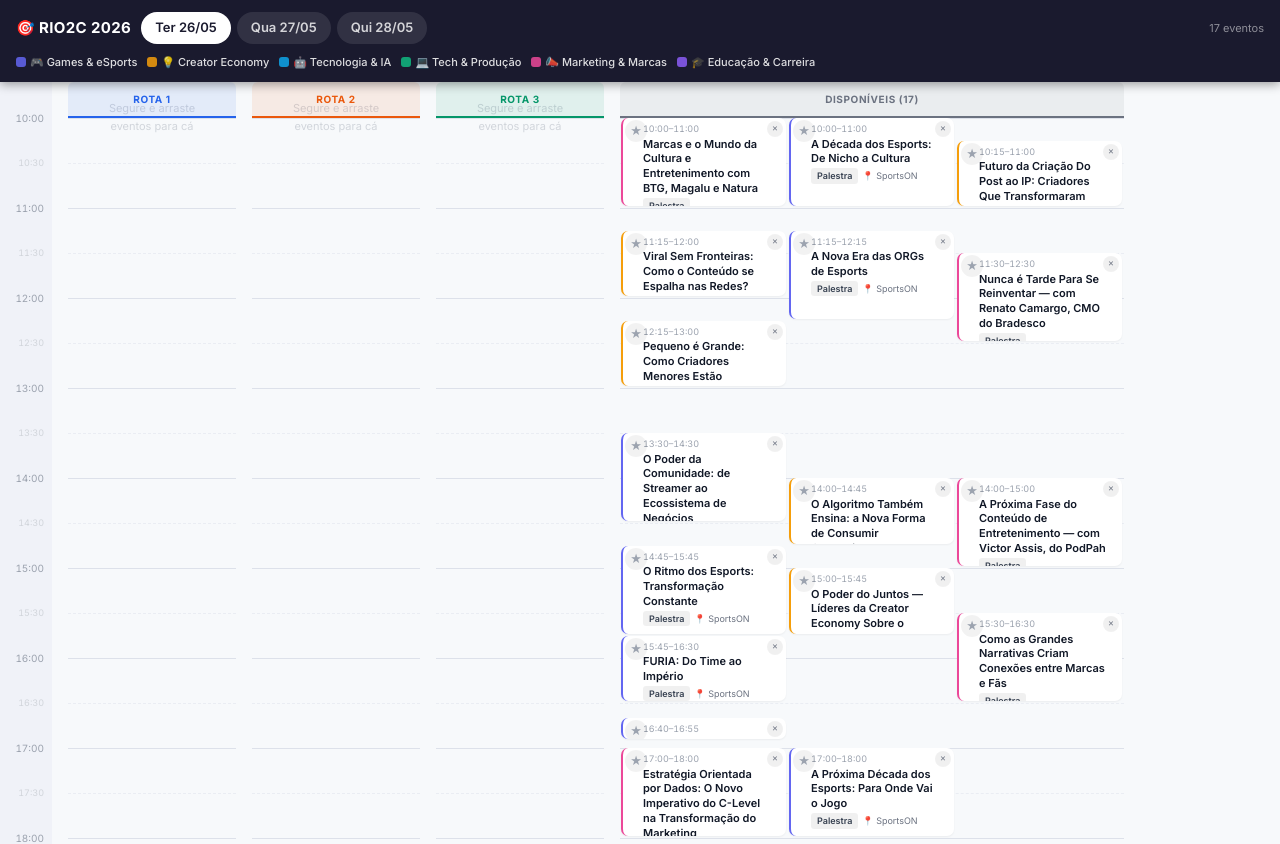
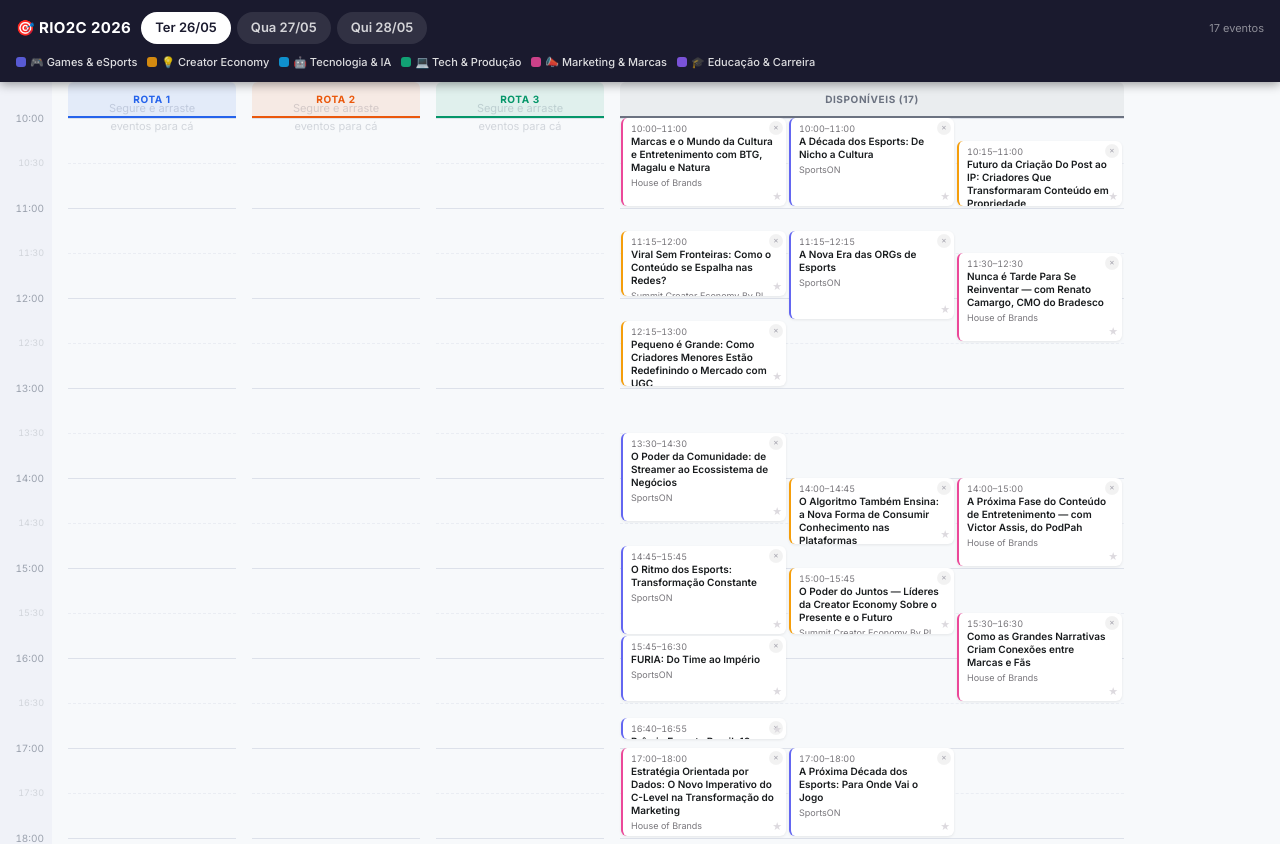
Before and after one commit to BryamFLA/rio2c-agenda, a React (Vite) app: page / in a window 1280 px wide. Shown: the top 844 px of the page. Built offline with nearby package versions, Linux system fonts and the light colour scheme.

Commit message:
Task 7: Replace EventCard with cleaner design using granular selectors

```diff
--- a/src/components/timeline/EventCard.tsx
+++ b/src/components/timeline/EventCard.tsx
@@ -3,18 +3,21 @@
 import type { AppEvent } from '../../domain/types';
 import { TRILHAS } from '../../data/trilhas';
 import { CARD_W, PX, DAY_S } from '../../domain/constants';
-import { getType, cleanTitle } from '../../domain/eventUtils';
+import { cleanTitle } from '../../domain/eventUtils';
 import { useAgendaStore } from '../../store/useAgendaStore';
 
 interface EventCardProps {
-  event:    AppEvent;
-  lane:     number;
-  onTap:    (idx: number) => void;
+  event:          AppEvent;
+  lane:           number;
+  onTap:          (idx: number) => void;
   isDragOverlay?: boolean;
 }
 
 export function EventCard({ event, lane, onTap, isDragOverlay = false }: EventCardProps) {
-  const { favorites, notes, hideEvent, toggleFavorite } = useAgendaStore();
+  const isFaved        = useAgendaStore(s => s.favorites.has(event.idx));
+  const hasNote        = useAgendaStore(s => !!(s.notes[event.idx]?.trim()));
+  const hideEvent      = useAgendaStore(s => s.hideEvent);
+  const toggleFavorite = useAgendaStore(s => s.toggleFavorite);
 
   const { attributes, listeners, setNodeRef, transform, isDragging } = useDraggable({
     id: String(event.idx),
@@ -26,92 +29,66 @@
   const width  = CARD_W - 3;
 
   const trilhaCfg = TRILHAS[event.trilha];
-  const isFaved   = favorites.has(event.idx);
-  const hasNote   = !!(notes[event.idx]?.trim());
-  const type      = getType(event.title);
   const title     = cleanTitle(event.title);
 
   const style = isDragOverlay
-    ? {
-        width,
-        height,
-        borderLeftColor: trilhaCfg.color,
-        opacity: 1,
-      }
+    ? { width, height, borderLeftColor: trilhaCfg.color, opacity: 1 }
     : {
-        top,
-        height,
-        left,
-        width,
+        top, height, left, width,
         borderLeftColor: trilhaCfg.color,
         transform: CSS.Translate.toString(transform),
         opacity: isDragging ? 0.25 : 1,
       };
-
-  const showMeta = height > 36;
-  const showRoom = height > 56;
 
   return (
     <div
       ref={setNodeRef}
       {...(isDragOverlay ? {} : listeners)}
       {...(isDragOverlay ? {} : attributes)}
-      className={`${isDragOverlay ? 'relative' : 'absolute'} rounded-[7px] border-l-2 bg-white shadow-sm overflow-hidden touch-none select-none cursor-pointer transition-shadow active:shadow-md ${isFaved ? 'bg-amber-50' : ''}`}
+      className={`${isDragOverlay ? 'relative' : 'absolute'} rounded-[6px] border-l-2 bg-white shadow-[0_1px_3px_rgba(0,0,0,0.08)] overflow-hidden touch-none select-none cursor-pointer hover:shadow-[0_2px_6px_rgba(0,0,0,0.12)] transition-shadow ${isFaved ? 'bg-amber-50' : ''}`}
       style={style}
       onClick={() => !isDragging && onTap(event.idx)}
     >
-      {/* Botão favorito */}
+      {/* Remove button */}
       <button
-        className={`absolute top-0.5 left-0.5 w-[22px] h-[22px] rounded-full flex items-center justify-center text-[13px] border-none transition-all ${
-          isFaved ? 'text-amber-400 bg-amber-100/70' : 'text-gray-400'
-        } hover:text-amber-400 hover:scale-110`}
-        style={!isFaved ? { background: 'rgba(0,0,0,0.05)' } : undefined}
-        onClick={e => { e.stopPropagation(); toggleFavorite(event.idx); }}
-        title="Favoritar"
-      >
-        ★
-      </button>
-
-      {/* Botão remover */}
-      <button
-        className="absolute top-[3px] right-[3px] w-4 h-4 rounded-full flex items-center justify-center text-[9px] text-gray-500 border-none transition-all hover:bg-red-100 hover:text-red-600 hover:scale-110 font-mono"
-        style={{ background: 'rgba(0,0,0,0.06)' }}
+        className="absolute top-[3px] right-[3px] w-3.5 h-3.5 rounded-full flex items-center justify-center text-[8px] text-[#a09faa] border-none transition-all hover:bg-red-100 hover:text-red-500 font-mono"
+        style={{ background: 'rgba(0,0,0,0.05)' }}
         onClick={e => { e.stopPropagation(); hideEvent(event.idx); }}
         title="Remover"
       >
         ✕
       </button>
 
-      {/* Badge de nota */}
-      {hasNote && (
-        <div className="absolute bottom-1 right-1 w-2.5 h-3 bg-indigo-500 rounded-[1px] opacity-75 pointer-events-none">
-          <div className="absolute top-0 right-0 w-1 h-1 bg-[#f0f2f8] rounded-[0_0_0_2px]" />
-          <div className="absolute left-0.5 top-[5px] w-1.5 h-px bg-white/85 shadow-[0_2.5px_0_rgba(255,255,255,0.85)]" />
+      {/* Time */}
+      <div className="text-[9px] text-[#78767b] pl-2 pr-5 pt-1.5 tabular-nums leading-none">
+        {event.start}–{event.end}
+      </div>
+
+      {/* Title */}
+      <div className="text-[10px] font-semibold leading-[1.3] text-[#191c1e] pl-2 pr-3 mt-0.5">
+        {title}
+      </div>
+
+      {/* Room — visible when tall enough */}
+      {height > 38 && (
+        <div className="text-[9px] text-[#78767b] pl-2 pr-3 mt-0.5 truncate">
+          {event.room}
         </div>
       )}
 
-      {/* Conteúdo */}
-      <div className="text-[9px] text-gray-400 mb-px pl-5 pr-4 pt-1 tabular-nums">
-        {event.start}–{event.end}
+      {/* Bottom-right: note dot + star */}
+      <div className="absolute bottom-1 right-1 flex items-center gap-0.5">
+        {hasNote && <span className="text-[8px] text-indigo-400">●</span>}
+        <button
+          className={`text-[11px] leading-none border-none bg-transparent transition-colors ${
+            isFaved ? 'text-amber-400' : 'text-[#dddadf]'
+          } hover:text-amber-400`}
+          onClick={e => { e.stopPropagation(); toggleFavorite(event.idx); }}
+          title="Favoritar"
+        >
+          ★
+        </button>
       </div>
-      <div className="text-[11px] font-semibold leading-[1.35] text-gray-900 pl-5 pr-4">
-        {title}
-      </div>
-      {showMeta && (
-        <div className="flex flex-wrap gap-1 mt-0.5 pl-5 pr-4 items-center">
-          <span
-            className="text-[9px] px-1.5 py-px rounded-[3px] font-semibold text-gray-700"
-            style={{ background: 'rgba(0,0,0,0.06)' }}
-          >
-            {type}
-          </span>
-          {showRoom && (
-            <span className="text-[9px] text-gray-500 truncate max-w-[130px]">
-              📍 {event.room}
-            </span>
-          )}
-        </div>
-      )}
     </div>
   );
 }
```
